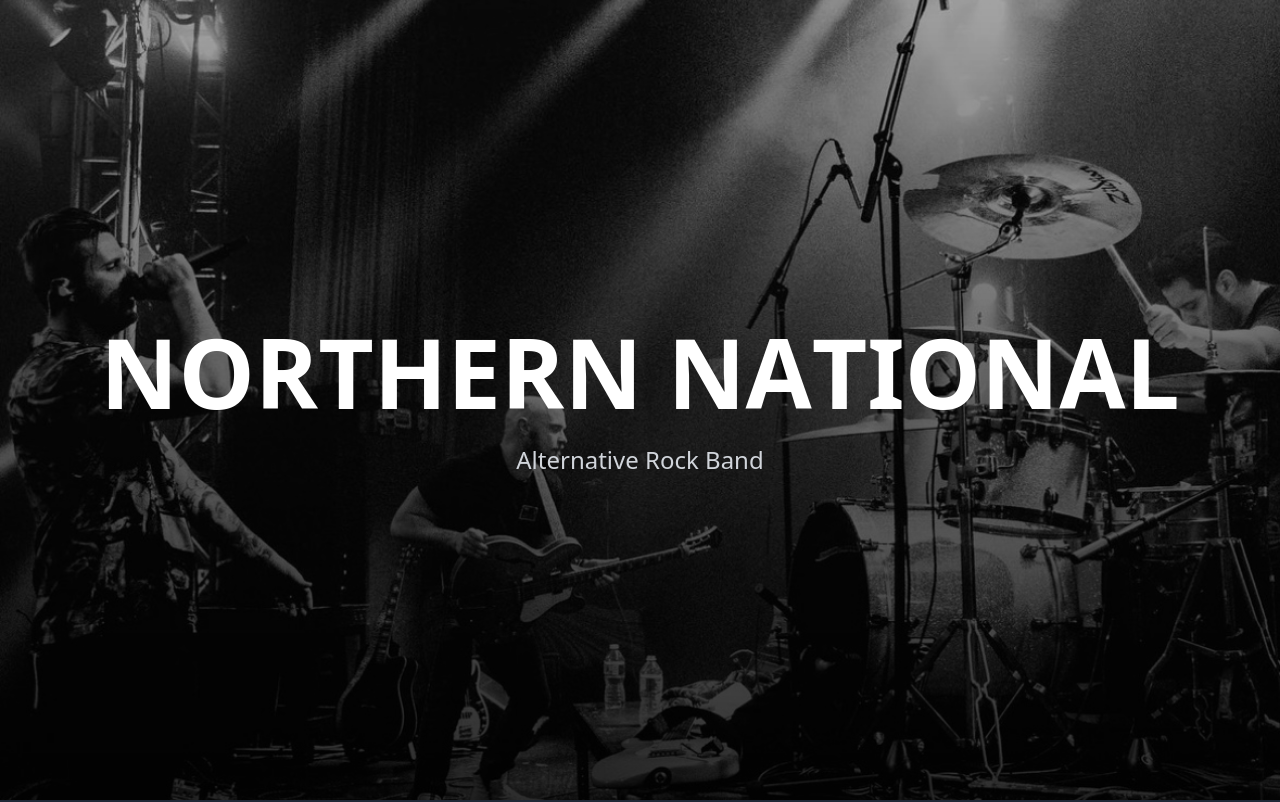
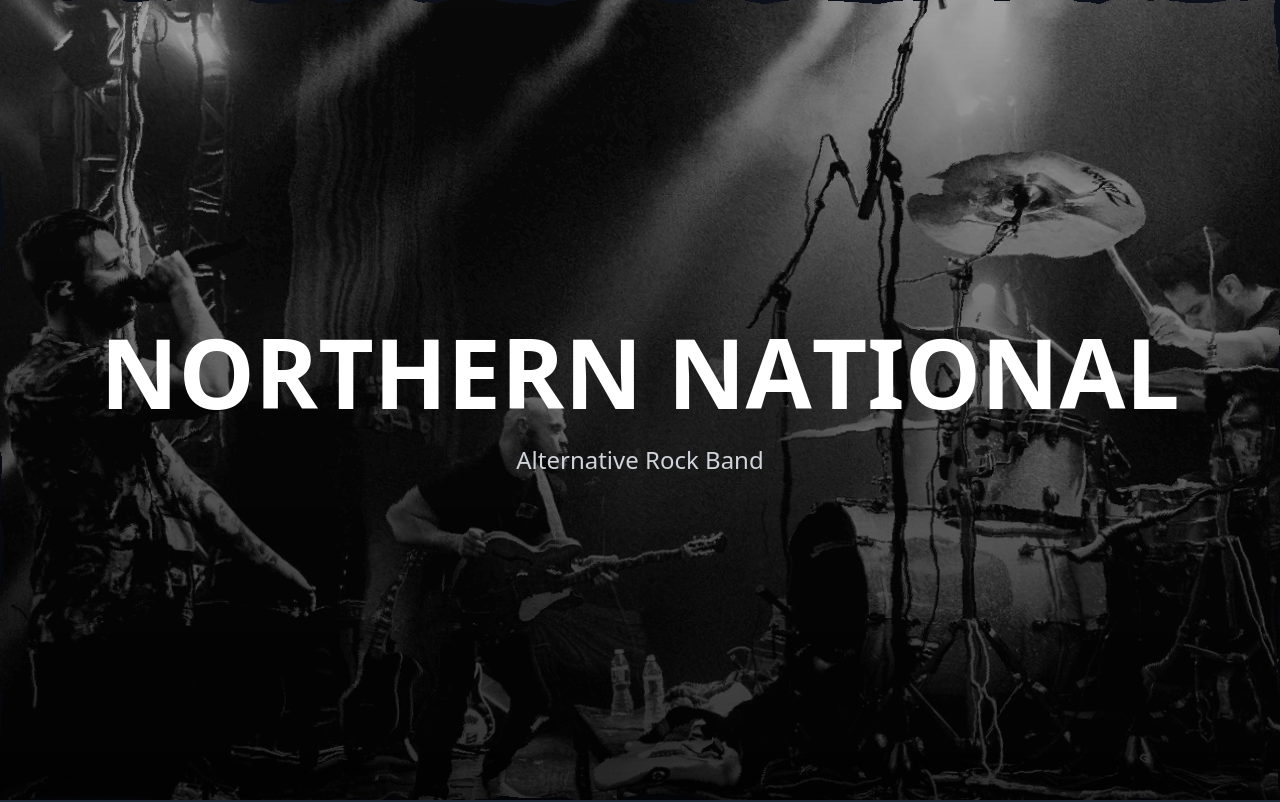
Before and after one commit to pr-rossi/northernnational, a React (Create React App) app: page / in a window 1280 px wide. Shown: the top 802 px of the page. Built offline with nearby package versions, Linux system fonts and the light colour scheme.

Commit message:
Update index.css

```diff
--- a/src/index.css
+++ b/src/index.css
@@ -3,7 +3,7 @@
 @tailwind utilities;
 
 .water-effect {
-  filter: url('#turbulence');
+  filter: url('#liquid');
   will-change: transform;
   transform: translateZ(0);
 }
@@ -11,4 +11,5 @@
 .water-effect > div {
   will-change: transform;
   backface-visibility: hidden;
+  transition: all 0.5s ease-in-out;
 }
```
